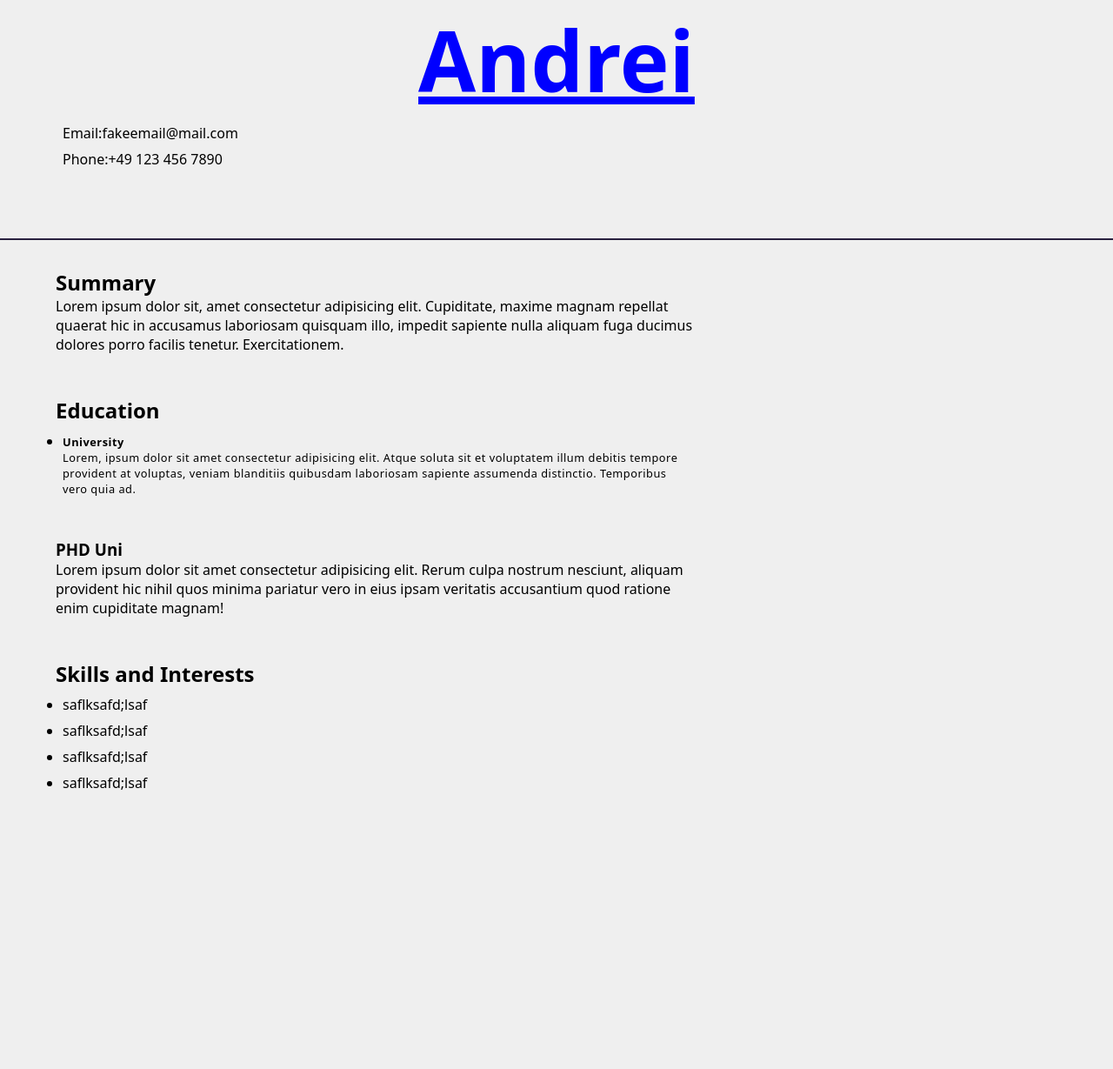
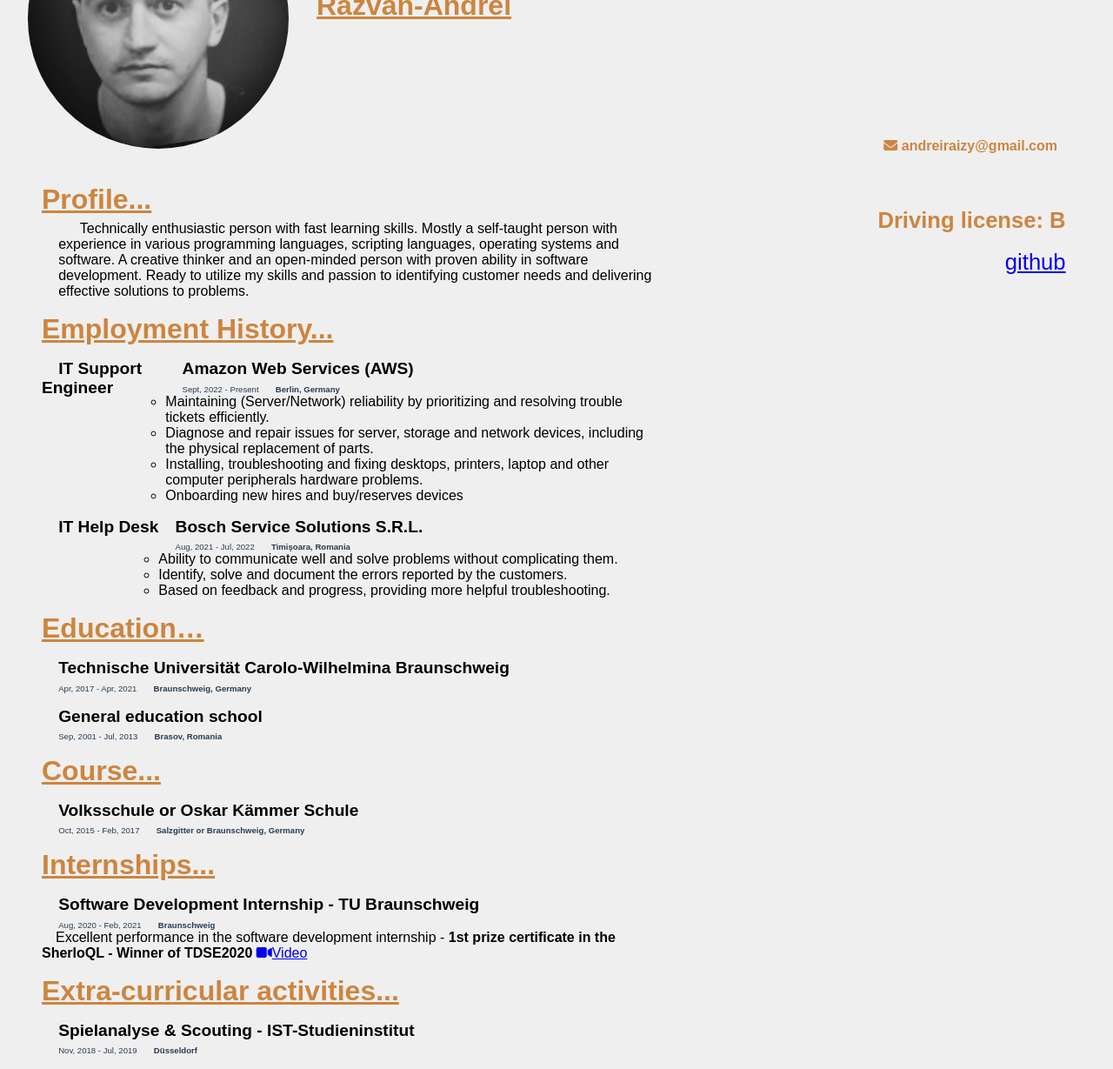
Before and after one commit to raizy21/resume, a plain HTML site: page index.html in a window 1280 px wide. Shown: the part 161-1390 px from the top of the page at 87% size. Before the commit the page ends 1120 px from the top, so only its background shows below. Drawn offline with Linux system fonts and the light colour scheme; a web font is replaced by a local one.

Commit message:
adding more content and style

```diff
--- a/index.html
+++ b/index.html
@@ -1,67 +1,215 @@
 <!DOCTYPE html>
 <html>
   <head>
+
+    <!-- fav_icon  -->
+    <link rel="icon" type="image/png" href="images/favicon.png" />
+
+    <!-- font awesome -->
+    <script
+      src="https://kit.fontawesome.com/2191fb3337.js"
+      crossorigin="anonymous"
+    ></script>
+
+
     <!-- Link CSS -->
     <link rel="stylesheet" href="style.css" />
     <title>Andrei</title>
   </head>
   <body>
+
     <header>
-      <img src="mypic.jpg" alt="andrei" width="100" height="100" />
-      <h1>Andrei</h1>
-      <section>
+      <img src="images/mypic.jpg" alt="andrei" width="100" height="100" />
+      <h1>
+        Chiper <br />
+        Razvan-Andrei
+      </h1>
+      <section class="header-details">
         <ul>
           <li>
-            Email:<a href="mailto:fakeemail@mail.com">fakeemail@mail.com</a>
+            <i class="fa-solid fa-envelope"></i> <a href="mailto:andreiraizy@gmail.com">andreiraizy@gmail.com</a>
           </li>
-          <li>Phone:<a href="tel:+491234567890">+49 123 456 7890</a></li>
+
         </ul>
       </section>
     </header>
+
     <main>
       <section>
-        <h2>Summary</h2>
-        <p>
-          Lorem ipsum dolor sit, amet consectetur adipisicing elit. Cupiditate,
-          maxime magnam repellat quaerat hic in accusamus laboriosam quisquam
-          illo, impedit sapiente nulla aliquam fuga ducimus dolores porro
-          facilis tenetur. Exercitationem.
+        <h2>Profile...</h2>
+        <p>&nbsp;&emsp;
+          Technically enthusiastic person with fast learning skills. Mostly a
+          self-taught person with experience in various programming languages,
+          scripting languages, operating systems and software. A creative
+          thinker and an open-minded person with proven ability in software
+          development. Ready to utilize my skills and passion to identifying
+          customer needs and delivering effective solutions to problems.
         </p>
       </section>
+
       <section>
-      <h2>Education</h2>
-      <ul>
-        <li>
-          <h3>University</h3>
-          <p>
-            Lorem, ipsum dolor sit amet consectetur adipisicing elit. Atque
-            soluta sit et voluptatem illum debitis tempore provident at
-            voluptas, veniam blanditiis quibusdam laboriosam sapiente assumenda
-            distinctio. Temporibus vero quia ad.
-          </p>
-        </li>
+        <h2>Employment History...</h2>
+        <div class="panel">
+          <h3>&emsp;IT Support Engineer</h3>
+          <ul>
+            <li>
+              <p class="company">
+                Amazon Web Services (AWS)
+              </p>
+            </li>
+
+            <li>
+              <div class="date-place">
+                <p>Sept, 2022 - Present</p>
+                <p class="place">Berlin, Germany</p>
+              </div>
+            </li>
+
+            <li>
+              <ul class="ability">
+                <li>Maintaining (Server/Network) reliability by prioritizing and resolving trouble tickets efficiently.</li>
+                <li>
+                  Diagnose and repair issues for server, storage and network devices, including the physical replacement of parts.
+                </li>
+                <li>Installing, troubleshooting and fixing desktops, printers, laptop and other computer peripherals hardware problems.</li>
+                <li>Onboarding new hires and buy/reserves devices</li>
+              </ul>
+             </li>
+        </div>
+        <div class="panel">
+
+          <h3>&emsp;IT Help Desk</h3>
+          <ul>
+            <li>
+              <p class="company">
+                Bosch Service Solutions S.R.L.
+              </p>
+            </li>
+
+            <li>
+              <div class="date-place">
+                <p>Aug, 2021 - Jul, 2022</p>
+                <p class="place">Timişoara, Romania</p>
+              </div>
+            </li>
+
+            <li>
+              <ul class="ability">
+                <li>Ability to communicate well and solve problems without complicating them.</li>
+                <li>Identify, solve and document the errors reported by the customers.</li>
+                <li>Based on feedback and progress, providing more helpful troubleshooting.</li>
+              </ul>
+          </li>
+        </div>
 
       </section>
-        <section>
-          <h3>PHD Uni</h3>
-          <p>
-            Lorem ipsum dolor sit amet consectetur adipisicing elit. Rerum culpa
-            nostrum nesciunt, aliquam provident hic nihil quos minima pariatur
-            vero in eius ipsam veritatis accusantium quod ratione enim
-            cupiditate magnam!
-          </p>
+
+    <section>
+
+      <h2>Education…</h2>
+      <div class="panel">
+        <ul>
+
+        <li class="company">
+          <p class="company">Technische Universität Carolo-Wilhelmina Braunschweig</p>
+        </li>
+        <li>
+          <div class="date-place">
+            <p>Apr, 2017 - Apr, 2021</p>
+            <p class="place">Braunschweig, Germany</p>
+          </div>
         </li>
       </ul>
+      </div>
+
+      <div class="panel">
+          <ul>
+            <li class="company">
+              <p class="company">General education school</p>
+            </li>
+            <li>
+              <div class="date-place">
+
+                <p>Sep, 2001 - Jul, 2013</p>
+                <p class="place">Brasov, Romania</p>
+              </div>
+          </ul>
+        </div>
     </section>
+
+      <section>
+    <h2>Course...</h2>
+    <ul>
+      <div class="panel">
+        <ul>
+          <li class="company">
+            <p class="company">Volksschule or Oskar Kämmer Schule</p>
+          </li>
+          <li>
+            <div class="date-place">
+              <p>Oct, 2015 - Feb, 2017</p>
+                <p class="place">Salzgitter or Braunschweig, Germany</p>
+              </div>
+              </li>
+
+      </ul>
+    </div>
+  </section>
+
+      <section>
+        <h2>Internships...</h2>
+        <ul>
+          <div class="panel">
+            <ul>
+              <li class="company">
+                <p class="company">Software Development Internship - TU Braunschweig</p>
+              </li>
+              <li>
+                <div class="date-place">
+                  <p>Aug, 2020 - Feb, 2021</p>
+                  <P class="place">Braunschweig</P>
+                </div>
+              </li>
+            <li>
+              <ul>
+                <li>&emsp;Excellent performance in the software development internship - <b>1st prize certificate in the SherloQL - Winner of TDSE2020</b> <a href="https://www.tu-braunschweig.de/isf/teaching/2020s/sep?fbclid=IwAR0C9KaqZKe3RdNXvViwOghKcVqjZNAfcItSn3vdqmmit4st7gFTfecou6A#"> <i class="fa-solid fa-video"></i>Video</a></li>
+
+              </ul>
+            </li>
+        </ul>
+      </div>
+ </section>
+
     <section>
-      <h2>Skills and Interests</h2>
+      <h2>Extra-curricular activities...</h2>
       <ul>
-        <li>saflksafd;lsaf</li>
-        <li>saflksafd;lsaf</li>
-        <li>saflksafd;lsaf</li>
-        <li>saflksafd;lsaf</li>
-      </ul>
+        <div class="panel">
+          <ul>
+            </li class="company">
+              <p class="company">Spielanalyse & Scouting - IST-Studieninstitut</p>
+            </li>
+            <li>
+              <div class="date-place">
+                <p>Nov, 2018 - Jul, 2019</p>
+                <p class="place">Düsseldorf</p>
+                </div>
+                </li>
+              </ul>
+              </div>
+  </section>
+
+    <section class="driving" >
+      <h4>Driving license: B</h4>
     </section>
+
+    <section class="links" >
+
+      <a href="https://github.com/raizy21">github</a>
+    </section>
+
+
+
+
     </main>
   </body>
 </html>
--- a/style.css
+++ b/style.css
@@ -1,3 +1,6 @@
+@import url("https://fonts.googleapis.com/css2?family=Cantarell:ital,wght@0,400;0,700;1,400;1,700&family=Dancing+Script&display=swap");
+
+/* Reset Line */
 * {
   padding: 0;
   margin: 0;
@@ -5,13 +8,13 @@
 }
 
 body {
-  font-family: system-ui;
+  font-family: "Cantarell", sans-serif;
   background-color: #efefef;
 }
 
 header {
-  padding: 2rem 4rem;
-  border-bottom: 2px solid #29213f;
+  display: flex;
+  /* border: 1px solid red; */
 }
 
 header ul {
@@ -26,7 +29,7 @@ header a {
 
 header a:hover {
   text-decoration: underline;
-  color: hotpink;
+  color: peru;
 }
 
 header img {
@@ -35,57 +38,110 @@ header img {
   border-radius: 50%;
   object-fit: cover;
   filter: grayscale(1);
-  margin: 1rem auto;
+  margin: 2rem;
+  height: 300px;
+  width: 300px;
 }
 
 h1 {
   text-align: center;
   color: peru;
   text-decoration: underline;
+  display: inline-block;
+  margin-top: 7rem;
 }
 
 main {
-  margin: 2rem 4rem;
+  margin: 0.5rem 3rem;
   max-width: 80ch;
 }
 
 section {
-  margin-bottom: 3rem;
+  margin-bottom: 1rem;
 }
 
-section li h3,
-section li p {
-  font-size: 0.8rem;
-  letter-spacing: 0.5px;
+h2 {
+  font-size: 2rem;
+  color: peru;
+  text-decoration: underline;
+}
+section p {
+  margin-left: 1.2rem;
+  margin-top: 0.4rem;
 }
 
-section li {
-  margin: 0.5rem;
+.panel {
+  /* border: 1px solid #c3c3c3; */
+  margin-top: 0;
+  display: flex;
+  flex-direction: row;
+}
+.panel h3 {
+  font-size: 1.2rem;
+  margin-top: 1rem;
 }
 
-/* Medium devices (landscape tablets, 768px to 992px) */
-@media only screen and (min-width: 769px) and (max-width: 992px) {
-  /* CSS rules for medium screens */
-  h1 {
-    color: red;
-    font-size: 4rem;
-  }
+ul {
+  list-style-type: none;
 }
 
-/* Large devices (laptops/desktops, 992px to 1200px) */
-@media only screen and (min-width: 993px) and (max-width: 1200px) {
-  /* CSS rules for large screens */
-  h1 {
-    color: green;
-    font-size: 5rem;
-  }
+.company {
+  font-size: 1.2rem;
+  margin-top: 1rem;
+  font-weight: bold;
+}
+.date-place {
+  display: flex;
+  flex-direction: row;
+  font-size: 0.6rem;
+  color: #273d55;
 }
 
-/* Extra large devices (large desktops, 1200px and up) */
-@media only screen and (min-width: 1201px) {
-  /* CSS rules for extra large screens */
-  h1 {
-    color: blue;
-    font-size: 6rem;
-  }
+.place {
+  justify-content: flex-end;
+  font-weight: bold;
 }
+
+.ability {
+  list-style-type: circle;
+}
+
+.header-details {
+  color: peru;
+  display: flex;
+  font-size: 1rem;
+  font-weight: bold;
+
+  position: absolute;
+  top: 20rem;
+  width: 95%;
+  justify-content: flex-end;
+}
+
+.driving {
+  display: flex;
+  font-size: 1.6rem;
+
+  position: absolute;
+
+  width: 92%;
+  justify-content: flex-end;
+  top: 25rem;
+}
+
+section h4 {
+  color: peru;
+}
+
+.links {
+  display: flex;
+  font-size: 1.6rem;
+
+  position: absolute;
+
+  width: 92%;
+  justify-content: flex-end;
+  top: 28rem;
+}
+.links a {
+}
```
Also changed, not shown: images/favicon.png (added), images/mypic.jpg (renamed from mypic.jpg), 1 other file.
